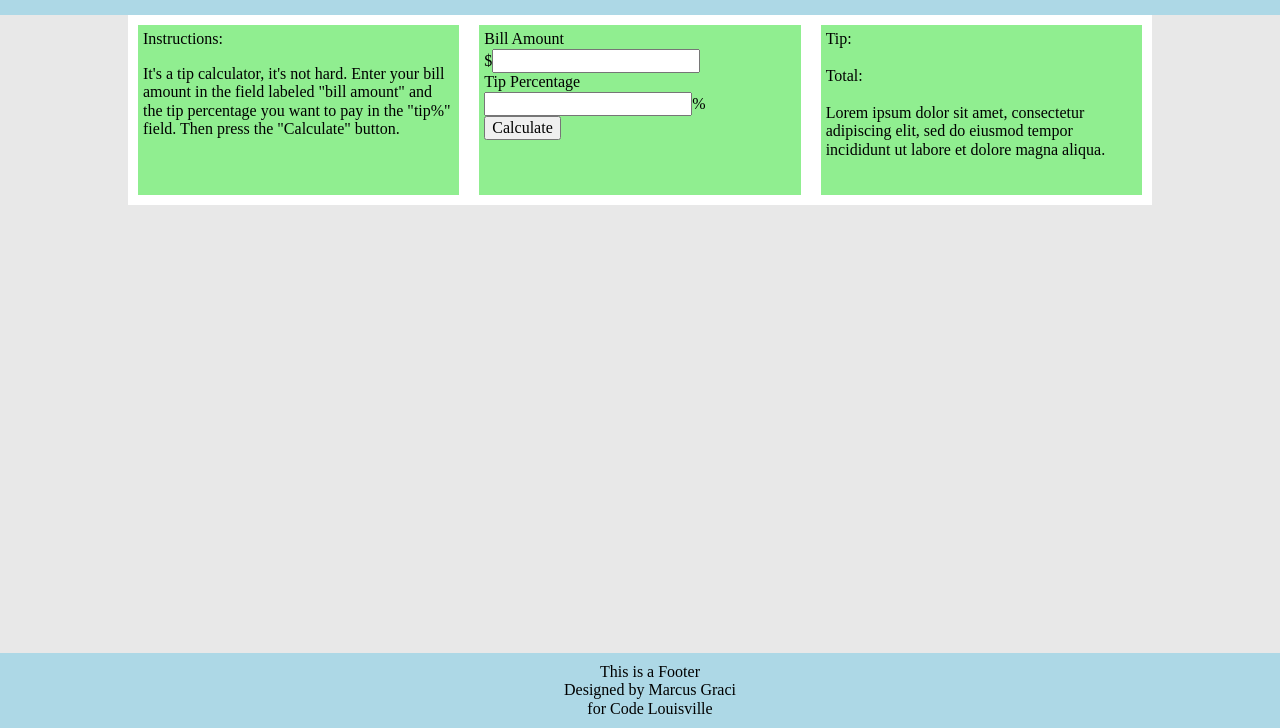
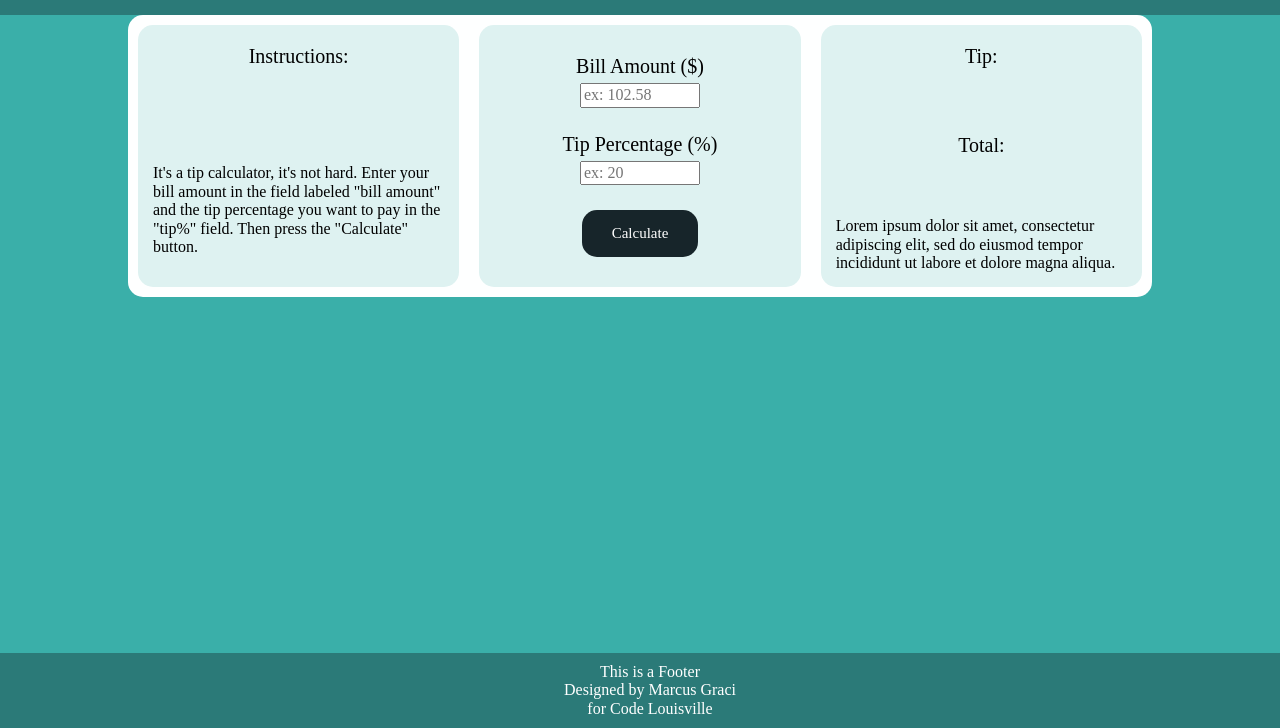
Before and after one commit to mpgraci/CL-some-useful-apps, a plain HTML site: page index.html in a window 1280 px wide. Shown: the part 72-800 px from the top of the page. Drawn offline with Linux system fonts and the light colour scheme.

Commit message:
added styling

```diff
--- a/css/main.css
+++ b/css/main.css
@@ -1,32 +1,72 @@
 html {
     font-size: 1em;
-    background-color: E8E8E8;
+    background-color: #3aafa9;
     overflow-x: hidden;
 }
 
+label {
+    font-size: 20;
+    margin: 5px;
+    white-space: nowrap;
+}
+
 .header {
-    background-color: lightblue;
+    background-color: #2b7a78;
+    color: white;
     text-align: center;
     padding: 10px;
     width: 100%;
 }
 
 .main { /*contains content elements*/
-    background-color: white;
+    background-color: #feffff;
     width: 80%;
     margin: auto;
     display: flex;
     justify-content: space-evenly;
+    border-radius: 15px;
 }
 
 .content-box {
-    background-color: lightgreen;
+
+    background-color: #def2f1;
     width: 25em;
     min-height: 10em;
-    padding: 5px;
+    padding: 15px;
     margin: 10px;
+    display: flex;
+    justify-content: space-between;
+    flex-direction: column;
+    align-items: center;
+    border-radius: 15px;
 
 }
+
+.input {
+    width: 50%;
+    margin:10px;
+    display: flex;
+    align-items: center;
+    flex-direction: column;
+}
+
+input {
+    width: 120px;
+}
+
+.button {
+    background-color: #17252a;
+    border: none;
+    color: white;
+    margin: 15px;
+    padding: 15px 30px;
+    text-align: center;
+    text-decoration: none;
+    display: inline-block;
+    font-size: 15px;
+    border-radius: 15px;
+  }
+
 .centerwrapper {
     margin: auto;
     background-color: red;
@@ -36,7 +76,8 @@ html {
     min-height: calc(100vh - 75px);
   }
 .footer {
-    background-color: lightblue;
+    background-color: #2b7a78;
+    color: white;
     width: 100%;
     text-align: center;
     padding: 10px;
--- a/index.html
+++ b/index.html
@@ -22,35 +22,36 @@
                     <!--Instructions-->
                     <div class="content-box">
                         <label>Instructions: </label>
-                        </br>
                         <p>It's a tip calculator, it's not hard. Enter your bill amount in the field labeled "bill amount" and the tip percentage you want to pay in the "tip%" field. Then press the "Calculate" button.</p>
                     </div>
 
                     <!--Input-->
                     <form class="content-box"  id="input-form">
 
-                        <label>Bill Amount</label>
-                        </br>
-                        $<input type="number" id="bill">
-                        </br>
-                        <label>Tip Percentage</label>
-                        </br>
-                        <input type="number" id="tipPerc">%
-                        </br>
-                        <button type="button" id="calculateBtn" >Calculate</button>
+                        <div class="input">
+                            <label>Bill Amount ($)</label>
+                            <input id="bill" placeholder="ex: 102.58">
+                        </div>
+
+                        <div class="input">
+                            <label>Tip Percentage (%)</label>
+                            <input id="tipPerc" placeholder="ex: 20">
+                        </div>
+
+                        <button type="button" id="calculateBtn" class="button">Calculate</button>
 
                     </form>
 
                     <!--Output-->
                     <div class="content-box" id="output-form">
                         <label>Tip: </label>
-                        </br>
-                        <div id="tipTotal"></div>
-                        </br>
+
+                        <span id="tipTotal"></span>
+
                         <label>Total: </label>
-                        </br>
-                        <div id="total"></div>
-                        </br>
+
+                        <span id="total"></span>
+
                         <div id="comment">Lorem ipsum dolor sit amet, consectetur adipiscing elit, sed do eiusmod tempor incididunt ut labore et dolore magna aliqua.  </div>
 
                     </div>
```
